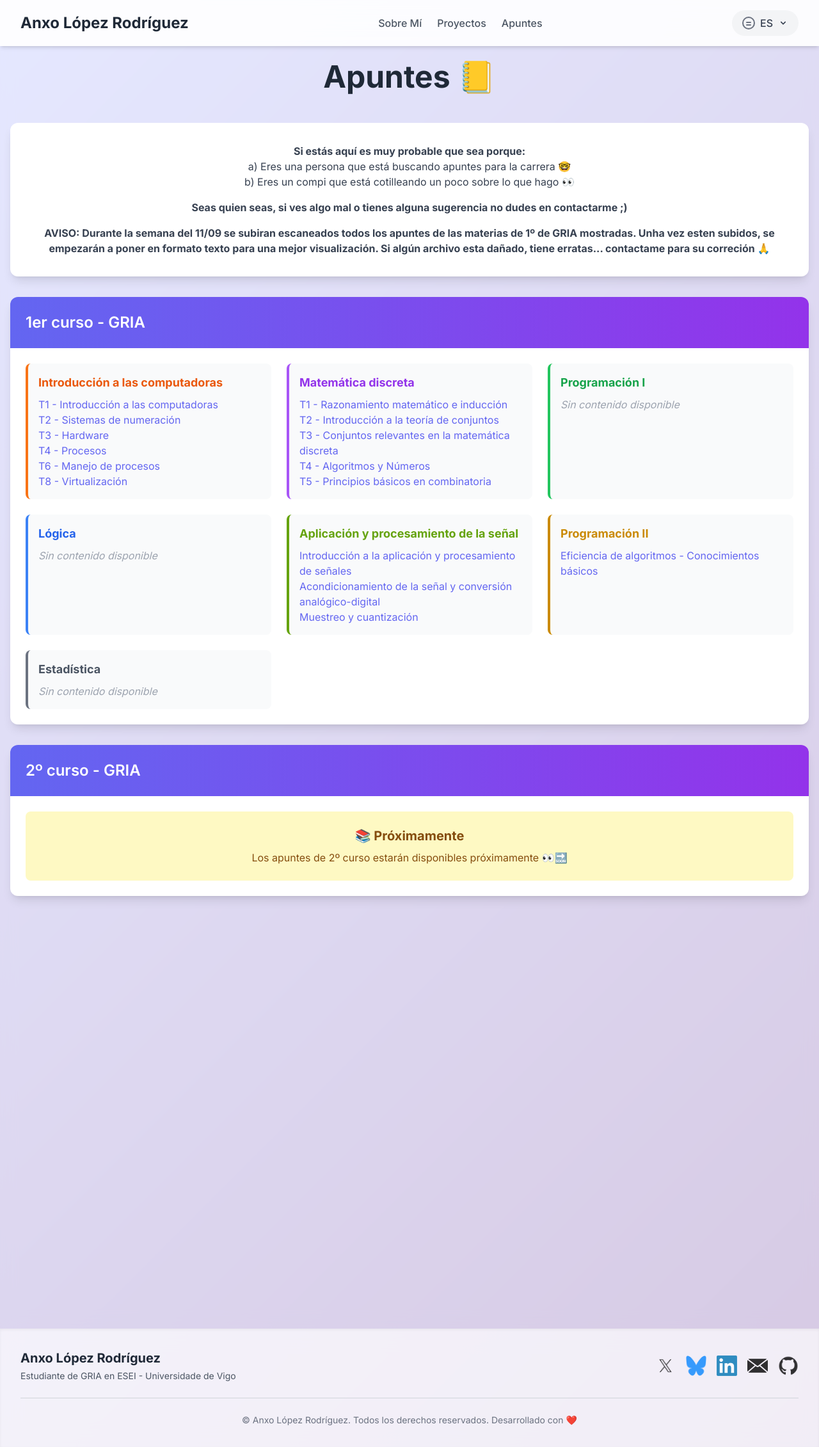
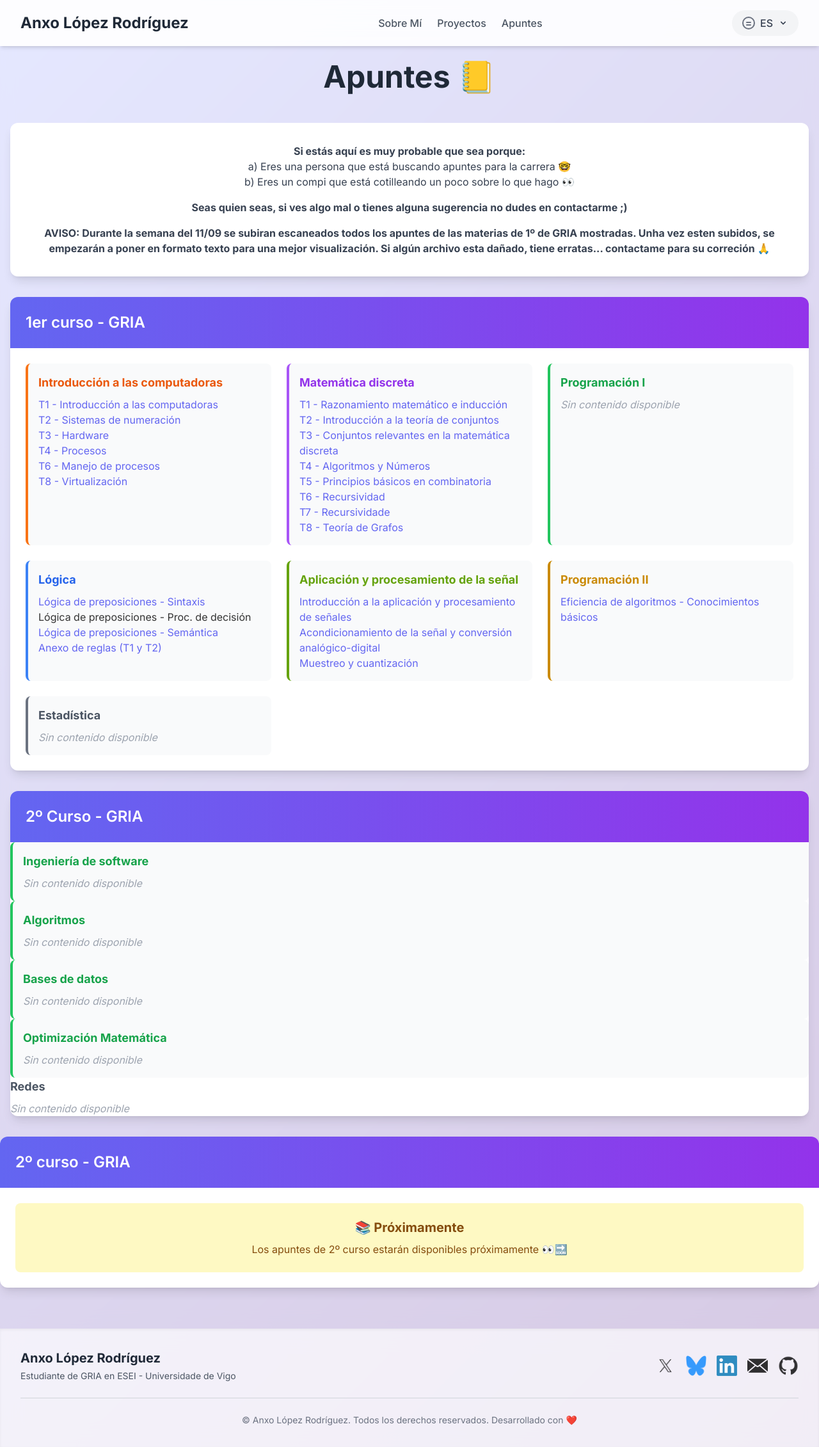
Before and after one commit to anxolo/anxolo.github.io, a Jekyll site: the page es/apuntes.html, which Jekyll copies as it is, in a window 1280 px wide. Shown: the whole page at 64% size. Built offline with Jekyll 4.4.1, drawn with Linux system fonts in a browser that asks for light colours; nearby versions of some CDN libraries.

Commit message:
Cambios - Apuntes

```diff
--- a/es/apuntes.html
+++ b/es/apuntes.html
@@ -150,6 +150,10 @@
                         <a href="https://wuolah.com/apuntes/matematica-discreta/apuntes-conxuntos-relevantes-md-t-3-pdf-11508445?utm_source=wuolah&utm_medium=referral&utm_campaign=file-sharefile&referral=Anxolo_0" class="text-indigo-500 hover:text-purple-600 block transition-colors duration-200">T3 - Conjuntos relevantes en la matemática discreta</a>
                         <a href="https://wuolah.com/apuntes/matematica-discreta/apuntes-algoritmos-numeros-t-4-pdf-11508444?utm_source=wuolah&utm_medium=referral&utm_campaign=file-sharefile&referral=Anxolo_0" class="text-indigo-500 hover:text-purple-600 block transition-colors duration-200">T4 - Algoritmos y Números</a>
                         <a href="https://wuolah.com/apuntes/matematica-discreta/apuntes-principios-basicos-combinatoria-t-5-pdf-11508446?utm_source=wuolah&utm_medium=referral&utm_campaign=file-sharefile&referral=Anxolo_0" class="text-indigo-500 hover:text-purple-600 block transition-colors duration-200">T5 - Principios básicos en combinatoria</a>
+                        <a href="" class="text-indigo-500 hover:text-purple-600 block transition-colors duration-200">T6 - Recursividad</a>
+                        <a href="https://wuolah.com/apuntes/matematica-discreta/t-7-recursividade-md-pdf-12454306?utm_source=wuolah&utm_medium=referral&utm_campaign=file-sharefile&referral=Anxolo_0" class="text-indigo-500 hover:text-purple-600 block transition-colors duration-200">T7 - Recursividade</a>
+                        <a href="https://wuolah.com/apuntes/matematica-discreta/t-8-grafos-md-pdf-12454305?utm_source=wuolah&utm_medium=referral&utm_campaign=file-sharefile&referral=Anxolo_0" class="text-indigo-500 hover:text-purple-600 block transition-colors duration-200">T8 - Teoría de Grafos</a>
+
                     </div>
                     <div class="bg-gray-50 rounded-lg p-4 border-l-4 border-l-green-500">
                         <h3 class="text-lg font-bold text-green-600 mb-2">Programación I</h3>
@@ -157,7 +161,11 @@
                     </div>
                     <div class="bg-gray-50 rounded-lg p-4 border-l-4 border-l-blue-500">
                         <h3 class="text-lg font-bold text-blue-600 mb-2">Lógica</h3>
-                        <div class="text-gray-400 italic">Sin contenido disponible</div>
+                        <a href="" class="text-indigo-500 hover:text-purple-600 block transition-colors duration-200">Lógica de preposiciones - Sintaxis</a>
+                        <a href="">Lógica de preposiciones - Proc. de decisión</a>
+                        <a href="" class="text-indigo-500 hover:text-purple-600 block transition-colors duration-200">Lógica de preposiciones - Semántica</a>
+                        <a href="" class="text-indigo-500 hover:text-purple-600 block transition-colors duration-200">Anexo de reglas (T1 y T2)</a>
+
                     </div>
                     <div class="bg-gray-50 rounded-lg p-4 border-l-4 border-l-lime-600">
                         <h3 class="text-lg font-bold text-lime-600 mb-2">Aplicación y procesamiento de la señal</h3>
@@ -175,6 +183,36 @@
                     </div>
                 </div>
             </div>
+
+
+            <div class="bg-white rounded-xl shadow-lg overflow-hidden mb-8">
+                <div class="p-6 text-2xl font-semibold bg-gradient-to-r from-indigo-500 to-purple-600 text-white">
+                    2º Curso - GRIA
+                </div>
+                    <div class="bg-gray-50 rounded-lg p-4 border-l-4 border-l-green-500">
+                        <h3 class="text-lg font-bold text-green-600 mb-2">Ingeniería de software</h3>
+                        <div class="text-gray-400 italic">Sin contenido disponible</div>
+                    </div>
+                    <div class="bg-gray-50 rounded-lg p-4 border-l-4 border-l-green-500">
+                        <h3 class="text-lg font-bold text-green-600 mb-2">Algoritmos</h3>
+                        <div class="text-gray-400 italic">Sin contenido disponible</div>
+                    </div>
+                    <div class="bg-gray-50 rounded-lg p-4 border-l-4 border-l-green-500">
+                        <h3 class="text-lg font-bold text-green-600 mb-2">Bases de datos</h3>
+                        <div class="text-gray-400 italic">Sin contenido disponible</div>
+                    </div>
+                    <div class="bg-gray-50 rounded-lg p-4 border-l-4 border-l-green-500">
+                        <h3 class="text-lg font-bold text-green-600 mb-2">Optimización Matemática</h3>
+                        <div class="text-gray-400 italic">Sin contenido disponible</div>
+                    </div>
+                        <h3 class="text-lg font-bold text-gray-600 mb-2">Redes</h3>
+                        <div class="text-gray-400 italic">Sin contenido disponible</div>
+                    </div>
+                </div>
+            </div>
+
+
+
 
             <div class="bg-white rounded-xl shadow-lg overflow-hidden mb-8">
                 <div class="p-6 text-2xl font-semibold bg-gradient-to-r from-indigo-500 to-purple-600 text-white">
```
